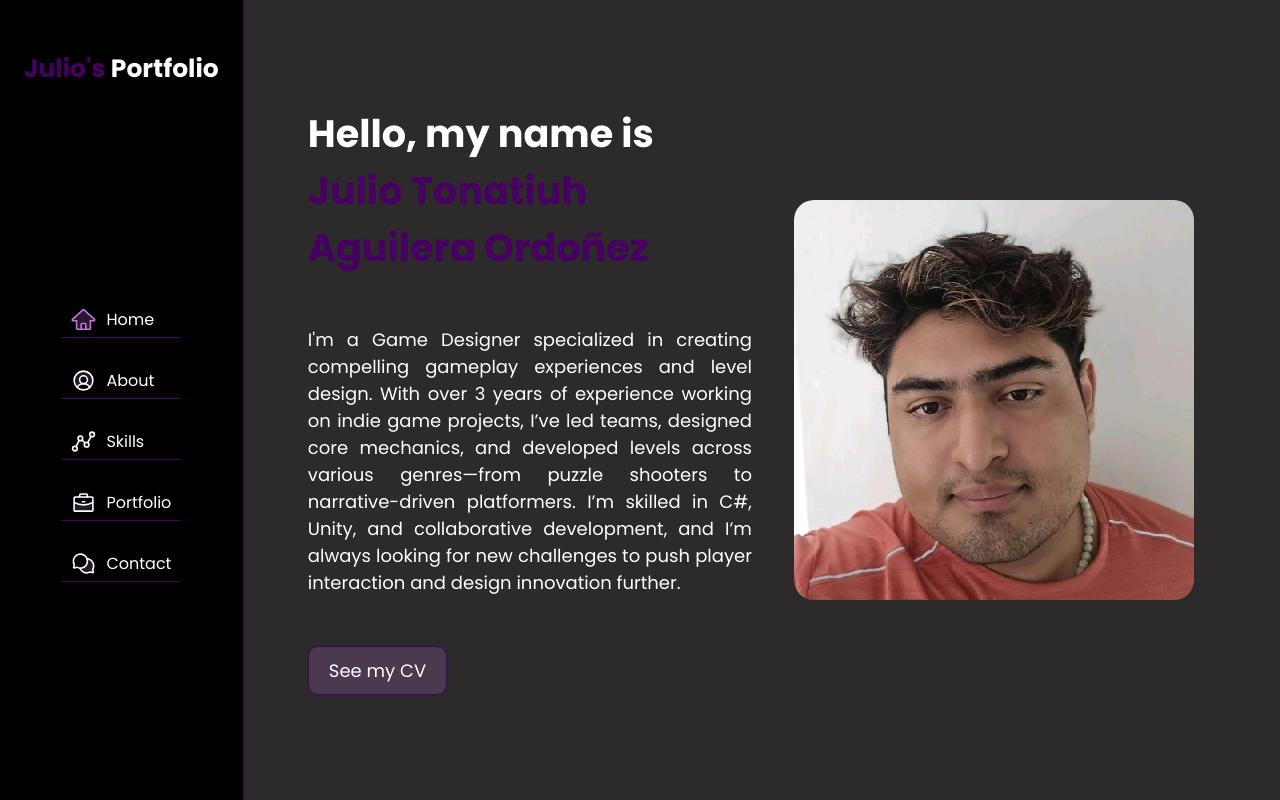
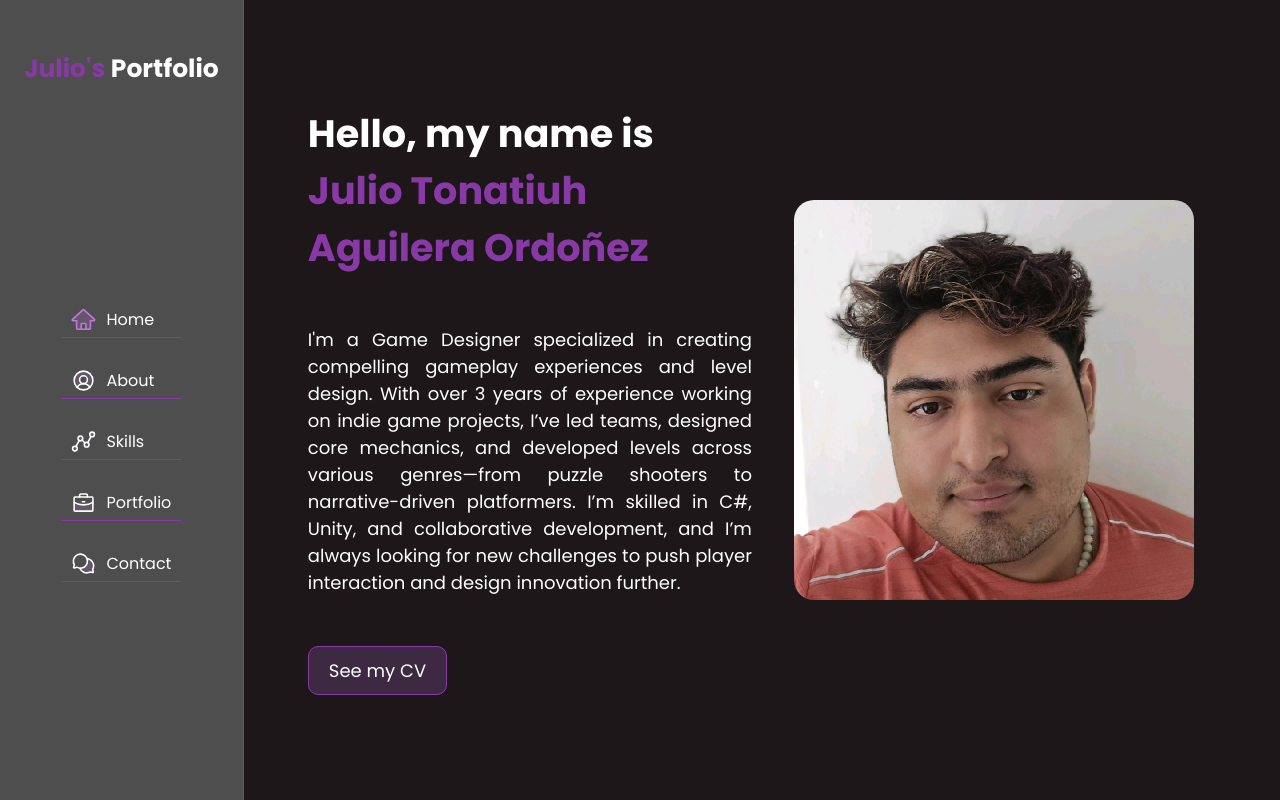
Before and after one commit to Refered/Julio_portfolio, a React (Vite) app: page / in a window 1280 px wide. Built offline with nearby package versions, Linux system fonts and the light colour scheme.

Commit message:
Update App.css

```diff
--- a/src/App.css
+++ b/src/App.css
@@ -1,10 +1,10 @@
 @import url("https://fonts.googleapis.com/css2?family=Mulish:wght@200;300;400;500;600;700;800;900&family=Poppins:wght@100;200;300;400;500;600;700;800;900&display=swap");
 
 :root {
-  --primary_color: #470061;
-  --secondary_color: #000000;
+  --primary_color: #8839a5;
+  --secondary_color: #4e4e4e;
   --font_color: #ffffff;
-  --background_color: #2c2a2a;
+  --background_color: #1d171a;
 }
 
 * {
```
